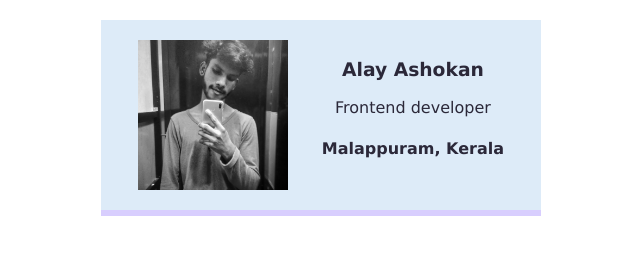
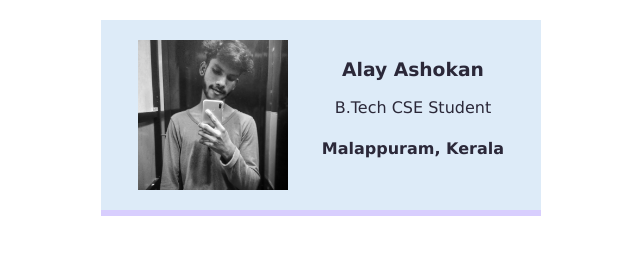
Before and after one commit to Alayasokan/Web-Bootcamp, a plain HTML site: page Biscard/index.html in a window 1280 px wide. Shown: the full height of the page, 319-959 px from the left. Drawn offline with Linux system fonts and the light colour scheme.

Commit message:
Update index.html

```diff
--- a/Biscard/index.html
+++ b/Biscard/index.html
@@ -11,7 +11,7 @@
             alt="Alay Ashokan taking photos with his phone on the mirror">
             <div>
                 <h3>Alay Ashokan</h3>
-                <p>Frontend developer</p>
+                <p>B.Tech CSE Student</p>
                 <h4>Malappuram, Kerala</h4>
             </div>
         </div>
```
